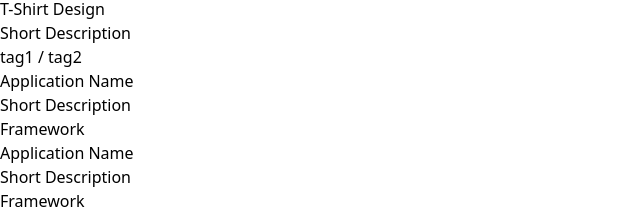
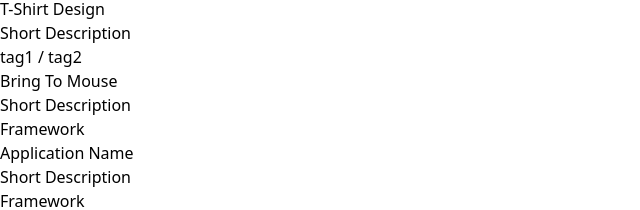
Before and after one commit to jc-noel/site-templates, a website: page src/Home.html in a window 1280 px wide. Shown: the part 2927-3137 px from the top of the page, 0-640 px from the left. Drawn offline with nearby package versions, Linux system fonts and the light colour scheme; files that its build step writes are made by us from their sources.

Commit message:
slight update to comment & project card

```diff
--- a/src/Home.html
+++ b/src/Home.html
@@ -157,7 +157,7 @@
                 </div>
             </div>
 
-            <!-- Project 2 w/img -->
+            <!-- Project 2 w/img & w/tags -->
             <div class="flex flex-col mx-4 mb-2 bg-slate-100">
                 <div class="flex justify-start">
                     <img src="https://source.unsplash.com/random/96x96/?tshirt" />
@@ -177,7 +177,7 @@
             <div class="flex flex-col mx-4 mb-2 bg-slate-100">
                 <div class="flex justify-start">
                     <div class="ml-4 flex flex-col p-2">
-                        <p class="font-bold">Application Name</p>
+                        <p class="font-bold">Bring To Mouse</p>
                         <p>Short Description</p>
                         <p class="text-fuchsia-600">Framework</p>
                     </div>
```
